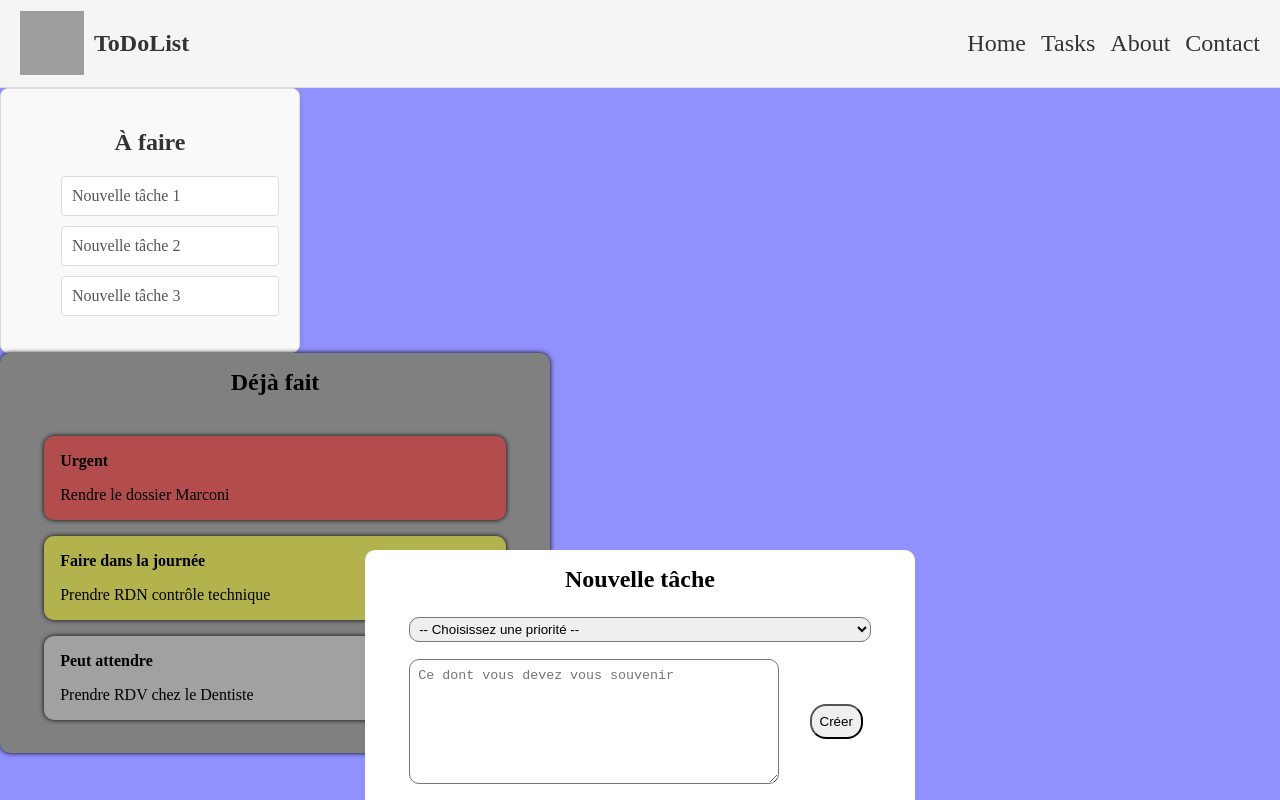
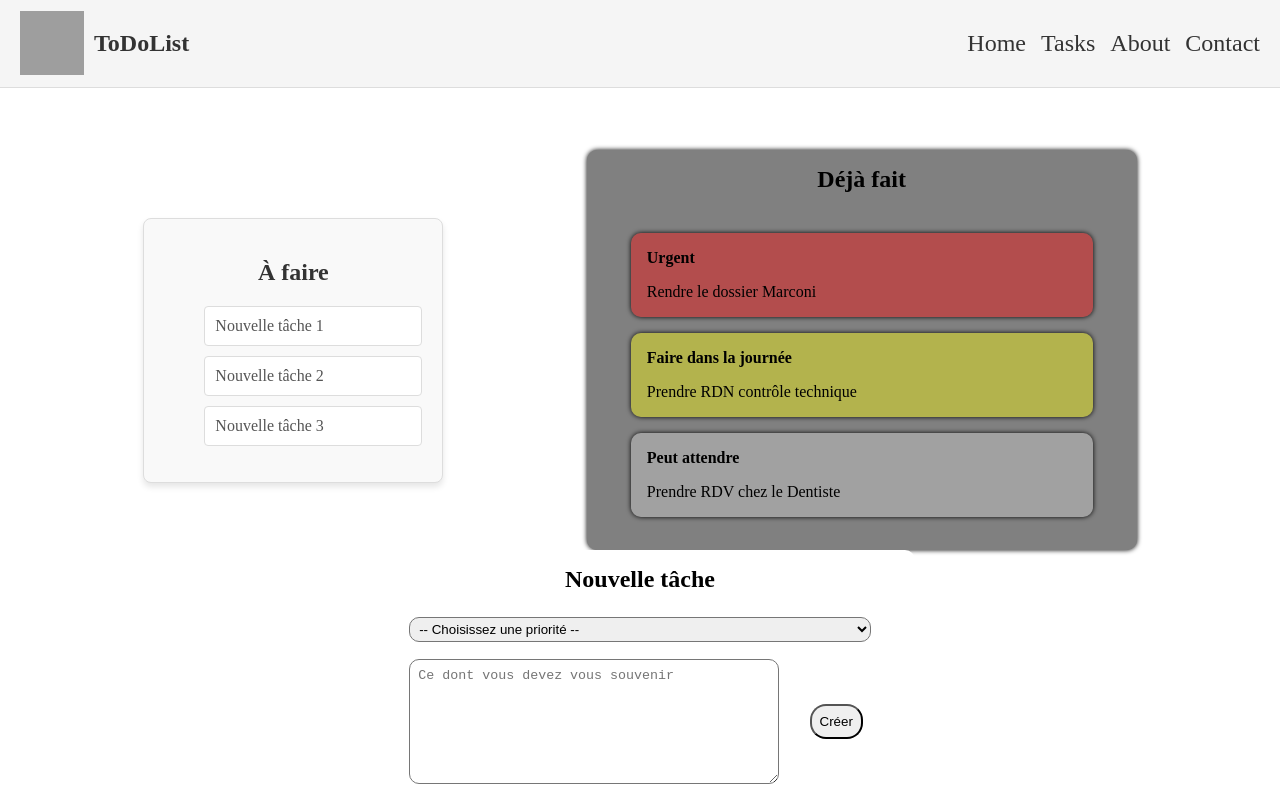
Before and after one commit to Remy-PARMENTIER-LEMIERE/atelier-binome-react, a React (Vite) app in the folder Atelier-Binome/: page / in a window 1280 px wide. Built offline with nearby package versions, Linux system fonts and the light colour scheme; grey boxes are pictures that could not be loaded.

Commit message:
fixed some conbined css

```diff
--- a/Atelier-Binome/src/App.css
+++ b/Atelier-Binome/src/App.css
@@ -1,6 +1,12 @@
 #root {
-  background-color: rgb(144, 144, 255);
-  height: 100vh;
+  min-height: 100vh;
   display: flex;
   flex-direction: column;
 }
+
+main {
+  display: flex;
+  flex-grow: 0.4;
+  align-items: center;
+  justify-content: space-evenly;
+}
```
